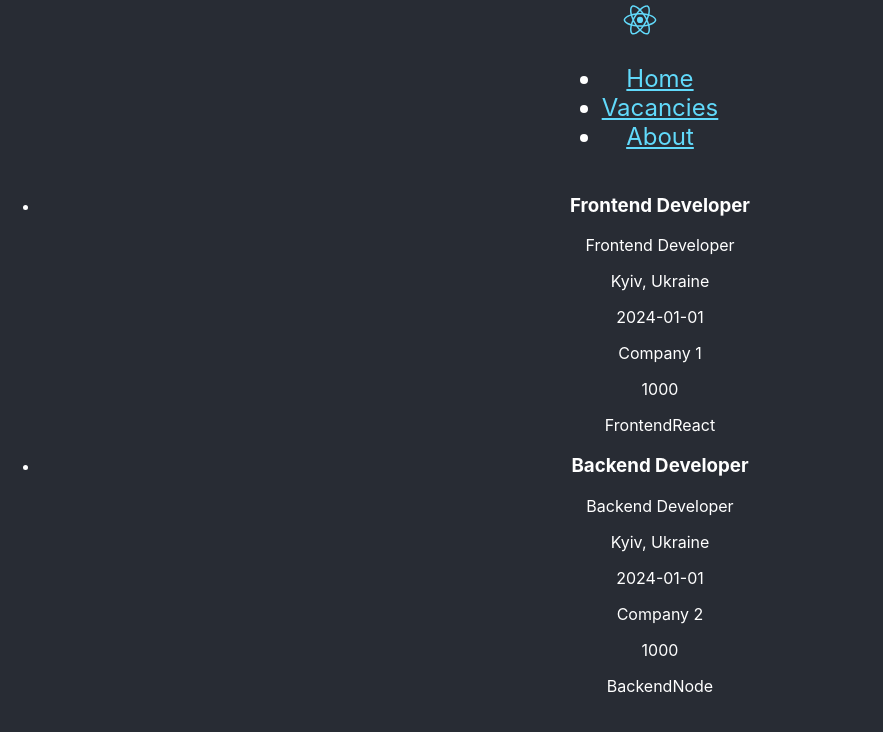
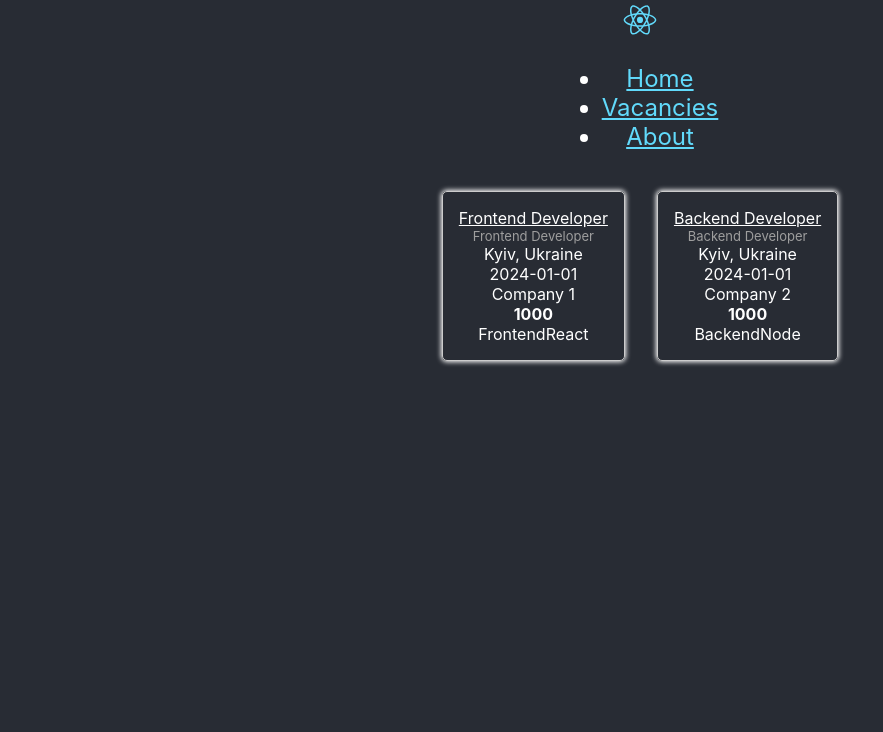
Before and after one commit to Dmstry/job-search-app-client, a React (Create React App) app: page /vacancies in a window 1280 px wide. Shown: the top 732 px of the page, without its empty margins (0-883 px from the left). Built offline with nearby package versions, Linux system fonts and the light colour scheme.

Commit message:
Add first basic  styles

```diff
--- /dev/null
+++ b/src/features/Vacancies/Vacancies.css
@@ -0,0 +1,28 @@
+.Vacancies-list {
+  display: flex;
+  justify-content: center;
+}
+
+.Vacancies-card {
+  margin: 1rem;
+  padding: 1rem;
+  display: flex;
+  flex-direction: column;
+  border: 1px solid #ccc;
+  border-radius: 5px;
+  box-shadow: 0px 0px 5px 1px;
+}
+
+.Vacancies-card a {
+  color: white;
+}
+
+.Vacancies-card-desc {
+  font-size: small;
+  color: #9e9e9e;
+
+}
+
+.Vacansies-card-salary {
+  font-weight: bold;
+}
--- a/src/features/Vacancies/Vacancies.tsx
+++ b/src/features/Vacancies/Vacancies.tsx
@@ -1,6 +1,9 @@
-import { Vacancy } from "../../reducers/vacancies";
-import { connect } from "react-redux";
-import { RootState } from "../../store";
+import { Vacancy } from '../../reducers/vacancies';
+import { connect } from 'react-redux';
+import { RootState } from '../../store';
+import { VacancyCard } from './VacancyCard';
+
+import './Vacancies.css';
 
 interface VacanciesProps {
   vacancies: Vacancy[];
@@ -8,27 +11,28 @@ interface VacanciesProps {
 
 export function Vacancies({ vacancies }: VacanciesProps) {
   return (
-    <div>
-      <ul>
+    <section>
+      <div className='Vacancies-list'>
         {vacancies.map((v) => (
-          <li key={v.id}>
-            <h3>{v.title}</h3>
-            <p>{v.description}</p>
-            <p>{v.location}</p>
-            <p>{v.date}</p>
-            <p>{v.company}</p>
-            <p>{v.salary}</p>
-            <p>{v.tags}</p>
-          </li>
+          <VacancyCard
+            key={v.id}
+            id={v.id}
+            title={v.title}
+            description={v.description}
+            location={v.location}
+            date={v.date}
+            company={v.company}
+            salary={v.salary}
+            tags={v.tags} />
         ))}
-      </ul>
-    </div>
+      </div>
+    </section>
   );
 }
 
 const mapStateToProps = (state: RootState) => ({
   vacancies: state.vacancies.top,
-})
+});
 
 const connector = connect(mapStateToProps);
 
--- /dev/null
+++ b/src/features/Vacancies/VacancyCard.tsx
@@ -0,0 +1,36 @@
+import { Link } from "react-router-dom";
+
+
+interface VacancyCardProps {
+  id: number;
+  title: string;
+  description: string;
+  location: string;
+  date: string;
+  company: string;
+  salary: number;
+  tags: string[];
+}
+
+export function VacancyCard({
+  id,
+  title,
+  description,
+  location,
+  date,
+  company,
+  salary,
+  tags,
+}: VacancyCardProps) {
+  return (
+    <div className="Vacancies-card">
+      <Link to={`/vacancies/${id}`}>{title}</Link>
+      <div className="Vacancies-card-desc">{description}</div>
+      <div>{location}</div>
+      <div>{date}</div>
+      <div>{company}</div>
+      <div className="Vacansies-card-salary">{salary}</div>
+      <div>{tags}</div>
+    </div>
+  );
+}
```
Also changed, not shown: 1 other file (tests, documents, lock files or other folders).
